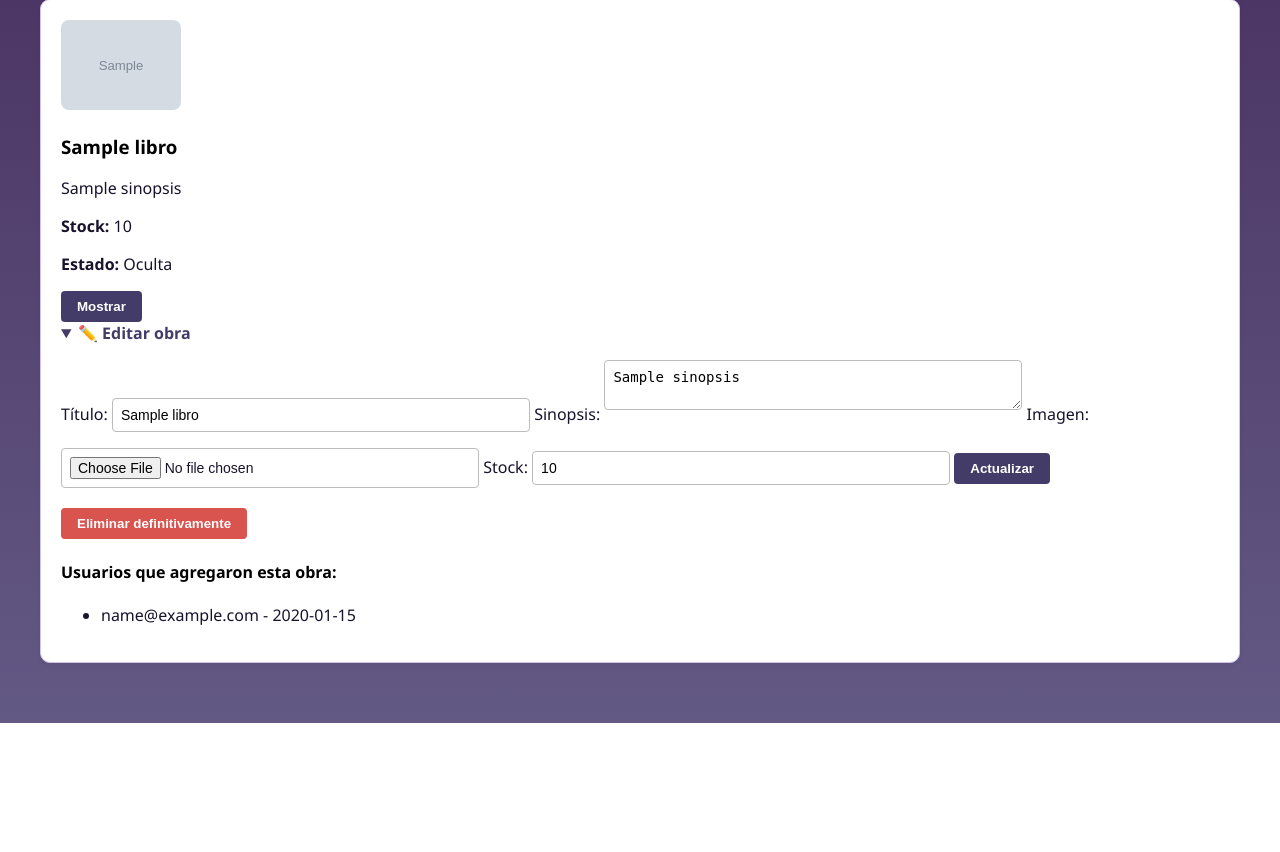
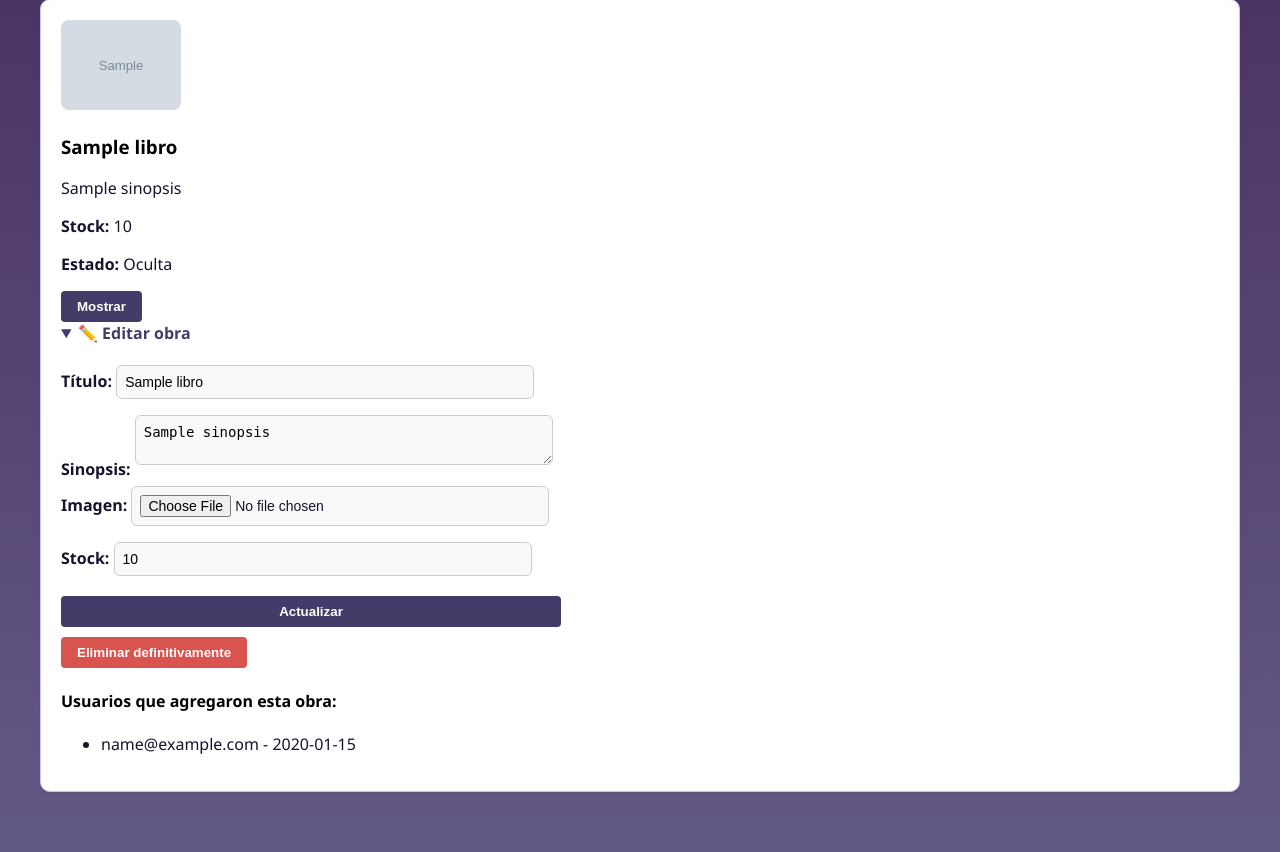
Before and after one commit to jptorres121/MarioMendoza, a FastAPI app: template app/templates/admin_dashboard.html in a window 1280 px wide, after a click on "✏️ Editar obra". Shown: the part 251-1103 px from the top of the page. Before the commit the page ends 974 px from the top, so only its background shows below. Run offline with FastAPI, Linux system fonts and the light colour scheme; the template is opened without the code that fills it: most values are stand-ins (such as "Sample title", 1, 10 or a date in 2020); grey boxes marked "Sample" are stand-in pictures.

Commit message:
CAmbios en editar cambios

```diff
--- a/app/static/css/style_admin.css
+++ b/app/static/css/style_admin.css
@@ -318,3 +318,24 @@ details summary {
   margin-bottom: 10px;
   color: #443C68;
 }
+
+.form-editar {
+  display: flex;
+  flex-direction: column;
+  gap: 10px;
+  margin-top: 15px;
+  max-width: 500px;
+}
+
+.form-editar label {
+  font-weight: bold;
+}
+
+.form-editar input,
+.form-editar textarea {
+  padding: 8px;
+  border: 1px solid #ccc;
+  border-radius: 6px;
+  font-size: 14px;
+  background-color: #f9f9f9;
+}
--- a/app/templates/admin_dashboard.html
+++ b/app/templates/admin_dashboard.html
@@ -46,21 +46,20 @@
        <details>
          <summary>✏️ Editar obra</summary>
          <form method="post" action="/obras/{{ libro.id }}/actualizar" enctype="multipart/form-data" class="form-editar">
-            <label>Título:</label>
+           <div class="form-row">
+             <label for="titulo">Título:</label>
              <input type="text" name="titulo" value="{{ libro.titulo }}" required>
-
-            <label>Sinopsis:</label>
+             <label for="sinopsis">Sinopsis:</label>
              <textarea name="sinopsis" required>{{ libro.sinopsis }}</textarea>
-
-            <label>Imagen:</label>
+             <label for="imagen">Imagen:</label>
              <input type="file" name="imagen">
-
-            <label>Stock:</label>
+             <label for="stock">Stock:</label>
              <input type="number" name="stock" value="{{ libro.stock }}" required>
-
+           </div>
            <button type="submit">Actualizar</button>
          </form>
        </details>
+
 
         <form method="post" action="/obras/{{ libro.id }}/eliminar-definitivo">
           <button type="submit" class="danger">Eliminar definitivamente</button>
```
Lines whose indentation alone changed are shown as unchanged.
